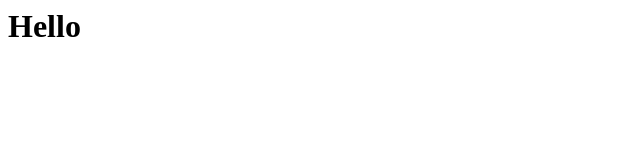
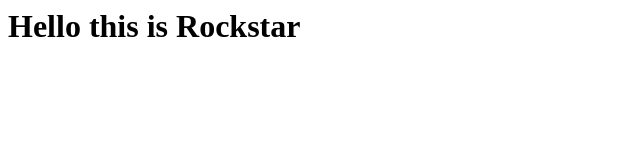
Before and after one commit to aravindsundaram1/skills-code-with-codespaces, a plain HTML site: page index.html in a window 1280 px wide. Shown: the whole page, without its empty margins (0-640 px from the left). Drawn offline with Linux system fonts and the light colour scheme.

Commit message:
test codespace commit

```diff
--- a/index.html
+++ b/index.html
@@ -1,3 +1,3 @@
 <html>
-  <h1>Hello</h1>
+  <h1>Hello this is Rockstar</h1>
 </html>
```
